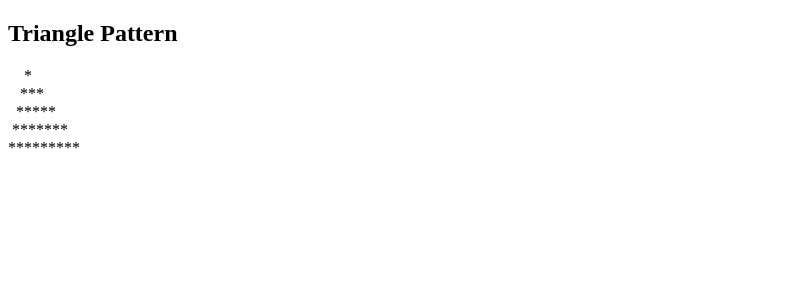
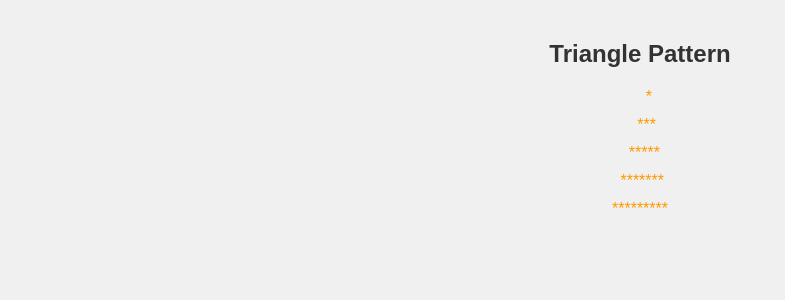
Before and after one commit to kidist-berhanu/PHP-codes, a PHP site: the page made by Triangle Pattern.php in a window 1280 px wide. Shown: the top 300 px of the page, without its empty margins (0-785 px from the left). Run offline with PHP 8.4, Linux system fonts and the light colour scheme.

Commit message:
Adding CSS properties

```diff
--- a/Triangle Pattern.php
+++ b/Triangle Pattern.php
@@ -4,26 +4,56 @@
     <meta charset="UTF-8">
     <meta name="viewport" content="width=device-width, initial-scale=1.0">
     <title>Triangle Pattern</title>
+    <style>
+        body {
+            font-family: Arial, sans-serif;
+            background-color: #f0f0f0;
+            margin: 0;
+            padding: 20px;
+        }
+
+        h2 {
+            text-align: center;
+            color: #333;
+        }
+
+        .triangle-container {
+            text-align: center;
+            margin-top: 20px;
+        }
+
+        .triangle-row {
+            display: block;
+            margin-bottom: 10px;
+        }
+
+        .triangle-asterisk {
+            color: #ff9900;
+        }
+    </style>
 </head>
 <body>
 
 <h2>Triangle Pattern</h2>
 
+<div class="triangle-container">
     <?php
     $height = 5; // Height of the triangle
 
     for ($i = 1; $i <= $height; $i++) {
+        echo '<div class="triangle-row">';
         // Printing spaces
         for ($j = $height - $i; $j > 0; $j--) {
             echo "&nbsp;";
         }
         // Printing asterisks
         for ($k = 1; $k <= (2 * $i - 1); $k++) {
-        echo "*";
+            echo '<span class="triangle-asterisk">*</span>';
         }
-    echo "<br>";
+        echo '</div>';
     }
     ?>
+</div>
 
 </body>
 </html>
```
Lines whose indentation alone changed are shown as unchanged.
